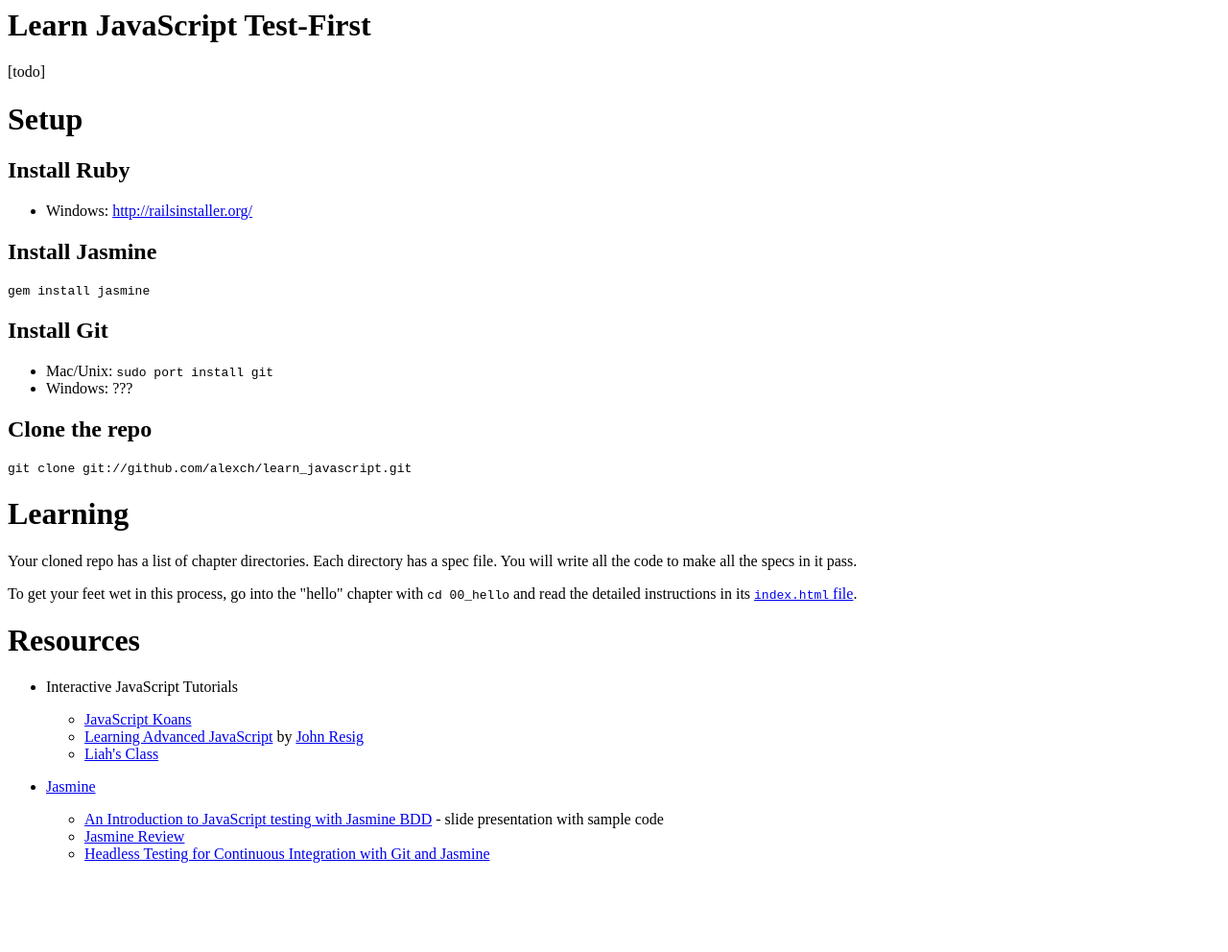
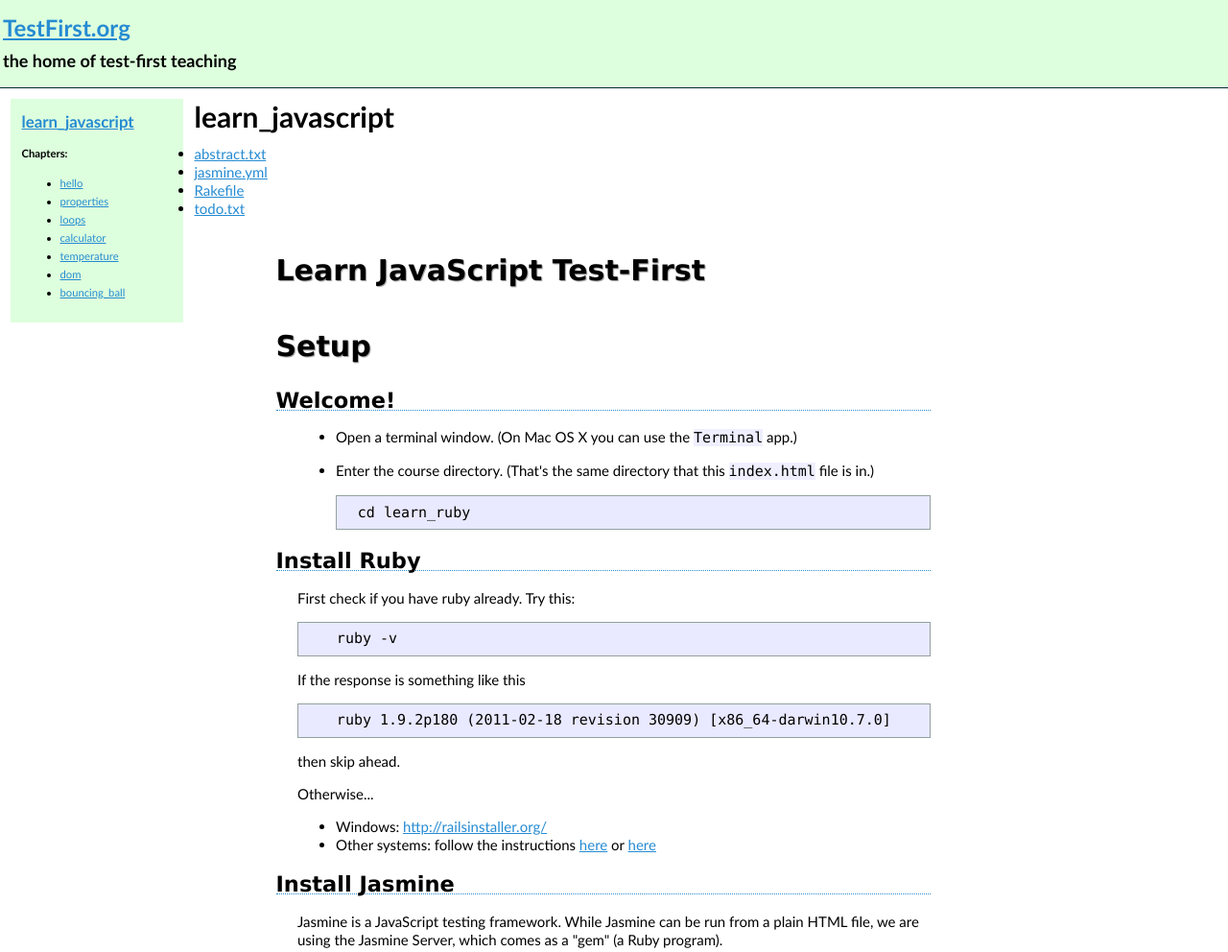
Before and after one commit to alexch/learn_javascript, a plain HTML site: page index.html in a window 1280 px wide. Shown: the top 992 px of the page at 96% size. Before the commit the page ends 915 px from the top, so only its background shows below. Drawn offline with Linux system fonts and the light colour scheme.

Commit message:
new style

```diff
--- /dev/null
+++ b/assets/style.css
@@ -0,0 +1,68 @@
+/* Solarized Palette http://ethanschoonover.com/solarized */
+/* Font Stacks http://www.artsiteframework.com/guide/fontstacks.php */
+body {
+  background-color: white;
+  font-family: Optima, Candara, "Trebuchet MS", sans-serif;
+  margin: 0px;
+  font-size: 15px;
+  line-height: 19px; }
+
+a, a:visited {
+  color: #268bd2; }
+
+.content {
+  padding: 0 18em;
+  max-width: 44em;
+  margin: 1em auto;
+  min-height: 30em; }
+  .content h1, .content h2, .content h3 {
+    font-family: "Lucida Sans", "Lucida Grande", "Lucida Sans Unicode", Verdana, sans-serif;
+    margin-left: -1em; }
+  .content h1 {
+    text-shadow: #999 1px 1px 1px;
+    padding: .5em .25em;
+    margin-top: 1em; }
+  .content h2 {
+    margin-top: 1em;
+    border-bottom: #268bd2 1px dotted; }
+
+.header, .footer {
+  font-size: 80%;
+  padding: .25em;
+  background-color: #ddffdd; }
+
+.header {
+  border-bottom: 1px solid #002b36;
+  text-align: left; }
+
+.footer {
+  border-top: 1px solid #002b36;
+  text-align: center; }
+
+.nav {
+  float: left;
+  background-color: #ddffdd;
+  margin: 1em;
+  padding: 0 1em 1em;
+  width: 14em;
+  font-size: 75%; }
+
+pre {
+  font-family: "Lucida Sans Typewriter Regular", "lucida console", monaco, "andale mono", "bitstream vera sans mono", consolas, "DejaVu Sans Mono", Courier, "Courier New", monospace;
+  background-color: #e9e9ff;
+  padding: .5em .25em;
+  border: 1px solid #93a1a1; }
+
+code {
+  font-family: "Lucida Sans Typewriter Regular", "lucida console", monaco, "andale mono", "bitstream vera sans mono", consolas, "DejaVu Sans Mono", Courier, "Courier New", monospace;
+  background-color: #efefff; }
+
+pre > code {
+  background-color: #e9e9ff; }
+
+li > p:nth-child(0) {
+  margin: 0; }
+
+ul li ul li {
+  margin-top: .1em;
+  margin-bottom: 1em; }
--- a/index.html
+++ b/index.html
@@ -1,39 +1,81 @@
+<html>
+<head>
+  <title>Test-First Teaching: learn_javascript: learn_javascript</title>
+  <link href="assets/style.css" media="screen" rel="stylesheet" type="text/css" />
+</head>
+<body>
+  <div class='header'>
+    <h1><a href="http://testfirst.org">TestFirst.org</a></h1>
+    <h2>the home of test-first teaching</h2>
+  </div>
+  <div class="nav"><h2><a href="index.html">learn_javascript</a></h2><b>Chapters:</b><ul><li><a href="00_hello/index.html">hello</a></li><li><a href="01_properties/index.html">properties</a></li><li><a href="02_loops/index.html">loops</a></li><li><a href="03_calculator/index.html">calculator</a></li><li><a href="04_temperature/index.html">temperature</a></li><li><a href="05_dom/index.html">dom</a></li><li><a href="06_bouncing_ball/index.html">bouncing_ball</a></li></ul></div>
+  <div class="info"><h1>learn_javascript</h1><ul><li><a href="abstract.txt">abstract.txt</a></li><li><a href="jasmine.yml">jasmine.yml</a></li><li><a href="Rakefile">Rakefile</a></li><li><a href="todo.txt">todo.txt</a></li></ul></div>
+  <div class='content'>
 <h1>Learn JavaScript Test-First</h1>
-
-<p>[todo]</p>
 
 <h1>Setup</h1>
 
+<h2>Welcome!</h2>
+
+<ul>
+<li><p>Open a terminal window. (On Mac OS X you can use the <code>Terminal</code> app.)</p></li>
+<li><p>Enter the course directory. (That's the same directory that this <code>index.html</code> file is in.)</p>
+
+<pre><code>  cd learn_ruby
+</code></pre></li>
+</ul>
+
+
 <h2>Install Ruby</h2>
+
+<p>First check if you have ruby already. Try this:</p>
+
+<pre><code>    ruby -v
+</code></pre>
+
+<p>If the response is something like this</p>
+
+<pre><code>    ruby 1.9.2p180 (2011-02-18 revision 30909) [x86_64-darwin10.7.0]
+</code></pre>
+
+<p>then skip ahead.</p>
+
+<p>Otherwise...</p>
 
 <ul>
 <li>Windows: <a href="http://railsinstaller.org/">http://railsinstaller.org/</a></li>
+<li>Other systems: follow the instructions <a href="http://www.wiki.devchix.com/index.php?title=Workshop_Installation_Notes_Rails_3">here</a> or <a href="http://ruby.railstutorial.org/ruby-on-rails-tutorial-book#sec:rubygems">here</a></li>
 </ul>
 
 
 <h2>Install Jasmine</h2>
 
+<p>Jasmine is a JavaScript testing framework. While Jasmine can be run from a plain HTML file, we are using the Jasmine Server, which comes as a "gem" (a Ruby program).</p>
+
 <pre><code>gem install jasmine
-</code></pre>
-
-<h2>Install Git</h2>
-
-<ul>
-<li>Mac/Unix: <code>sudo port install git</code></li>
-<li>Windows: ???</li>
-</ul>
-
-
-<h2>Clone the repo</h2>
-
-<pre><code>git clone git://github.com/alexch/learn_javascript.git
 </code></pre>
 
 <h1>Learning</h1>
 
-<p>Your cloned repo has a list of chapter directories. Each directory has a spec file. You will write all the code to make all the specs in it pass.</p>
+<p>Your course directory has a list of chapter directories. Each directory has a spec file. You will write all the code to make all the specs in it pass.</p>
 
 <p>To get your feet wet in this process, go into the "hello" chapter with <code>cd 00_hello</code> and read the detailed instructions in its <a href="00_hello/index.html"><code>index.html</code> file</a>.</p>
+
+<p>Once you got through "hello", then congratulations! Now it's time to go to the
+next directory (whose name begins with <code>01_</code>) and start learning JavaScript!</p>
+
+<h1>Problems? Questions?</h1>
+
+<p>First, ask your neighbor. Then, ask your instructor.</p>
+
+<p>Then ask Google (seriously!). If there's an error, try copying the error string and pasting it into a <a href="http://google.com">Google</a> search box. If that doesn't help, do a search on one of these sites:</p>
+
+<ul>
+<li><a href="http://stackoverflow.com/">http://stackoverflow.com/</a></li>
+</ul>
+
+
+<p>You can also find help at the <a href="http://testfirst.org">TestFirst.org</a> site or the <a href="http://groups.google.com/group/test-first-teaching">Test-First Teaching mailing list</a>.</p>
 
 <h1>Resources</h1>
 
@@ -54,4 +96,13 @@
 <li><a href="http://www.sencha.com/blog/2011/01/14/headless-testing-for-continuous-integration-with-git-and-jasmine/">Headless Testing for Continuous Integration with Git and Jasmine</a></li>
 </ul>
 </li>
+<li><p><a href="http://developer.mozilla.org/en/JavaScript/Guide">Mozilla JavaScript Guide</a></p></li>
+<li><a href="http://bonsaiden.github.com/JavaScript-Garden/">JavaScript Garden</a> - "a growing collection of documentation about the most quirky parts of the JavaScript programming language. It gives advice to avoid common mistakes, subtle bugs, as well as performance issues and bad practices that non-expert JavaScript programmers may encounter on their endeavours into the depths of the language."</li>
 </ul>
+
+  </div>
+  <div class='footer'>
+    <a href="http://testfirst.org">TestFirst.org</a>
+  </div>
+</body>
+</html>
```
Also changed, not shown: 00_hello/index.html (+19 -0 lines), 01_properties/index.html (added, +20 -0 lines), 02_loops/index.html (added, +20 -0 lines), 03_calculator/index.html (added, +20 -0 lines), 04_temperature/index.html (added, +20 -0 lines), 05_dom/index.html (added, +20 -0 lines), 06_bouncing_ball/index.html (added, +20 -0 lines), 03_calculator/calculatorSpec.js (renamed from 04_calculator/calculatorSpec.js), 04_temperature/matchers.js (renamed from 05_temperature/matchers.js), 04_temperature/temperatureSpec.js (renamed from 05_temperature/temperatureSpec.js), 05_dom/colorSpec.js (renamed from 06_dom/colorSpec.js), 05_dom/domSpec.js (renamed from 06_dom/domSpec.js), 05_dom/domTemperatureWidgetSpec.js (renamed from 06_dom/domTemperatureWidgetSpec.js), 05_dom/numberSpec.js (renamed from 06_dom/numberSpec.js), 2 more files.
